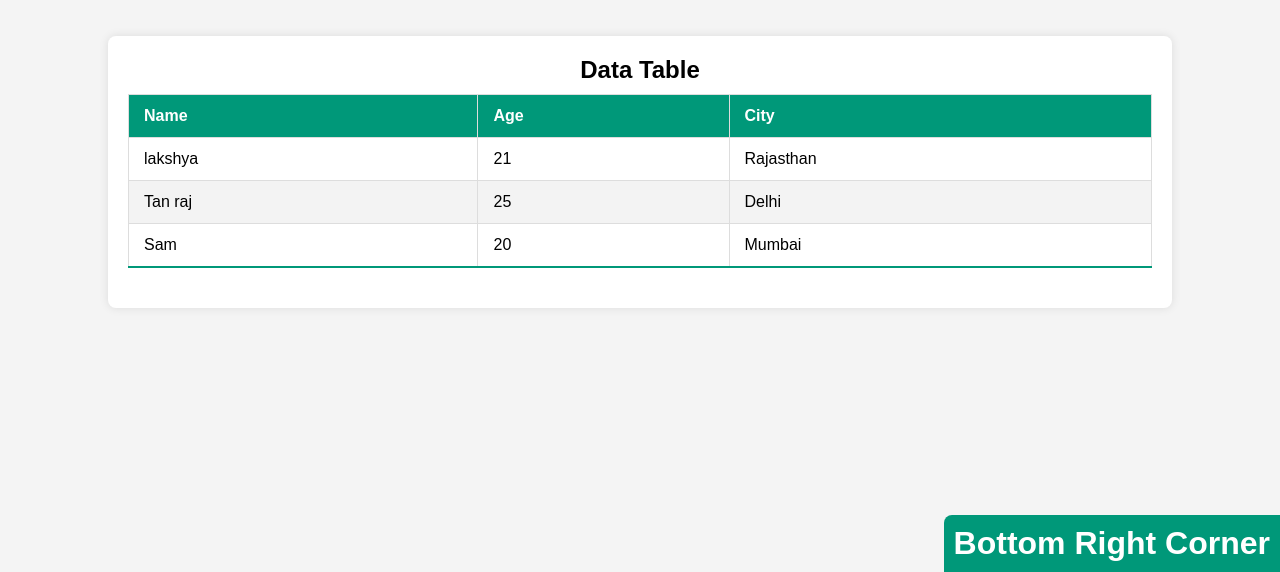
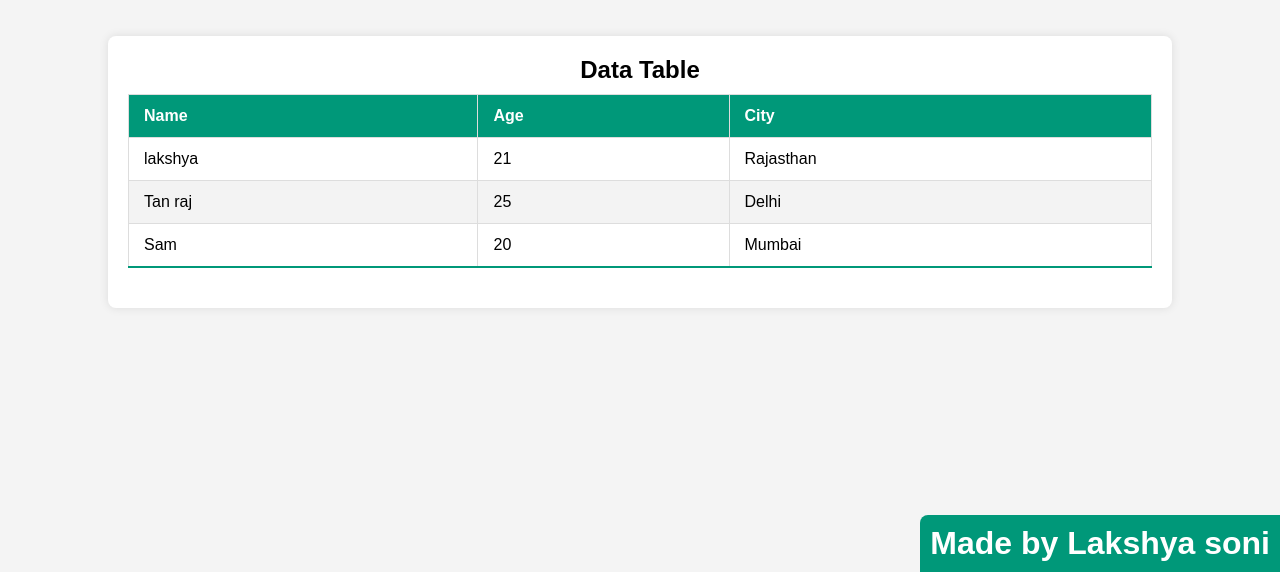
Before and after one commit to Soniji3/Basic-HTML-Table, a plain HTML site: page index.html in a window 1280 px wide. Shown: the part 228-800 px from the top of the page. Drawn offline with Linux system fonts and the light colour scheme.

Commit message:
Update index.html

```diff
--- a/index.html
+++ b/index.html
@@ -36,6 +36,6 @@
             </tbody>
         </table>
     </div>
-    <h1>Bottom Right Corner</h1> <!-- Adding an h1 tag -->
+    <h1>Made by Lakshya soni</h1> <!-- Adding an h1 tag -->
 </body>
 </html>
```
